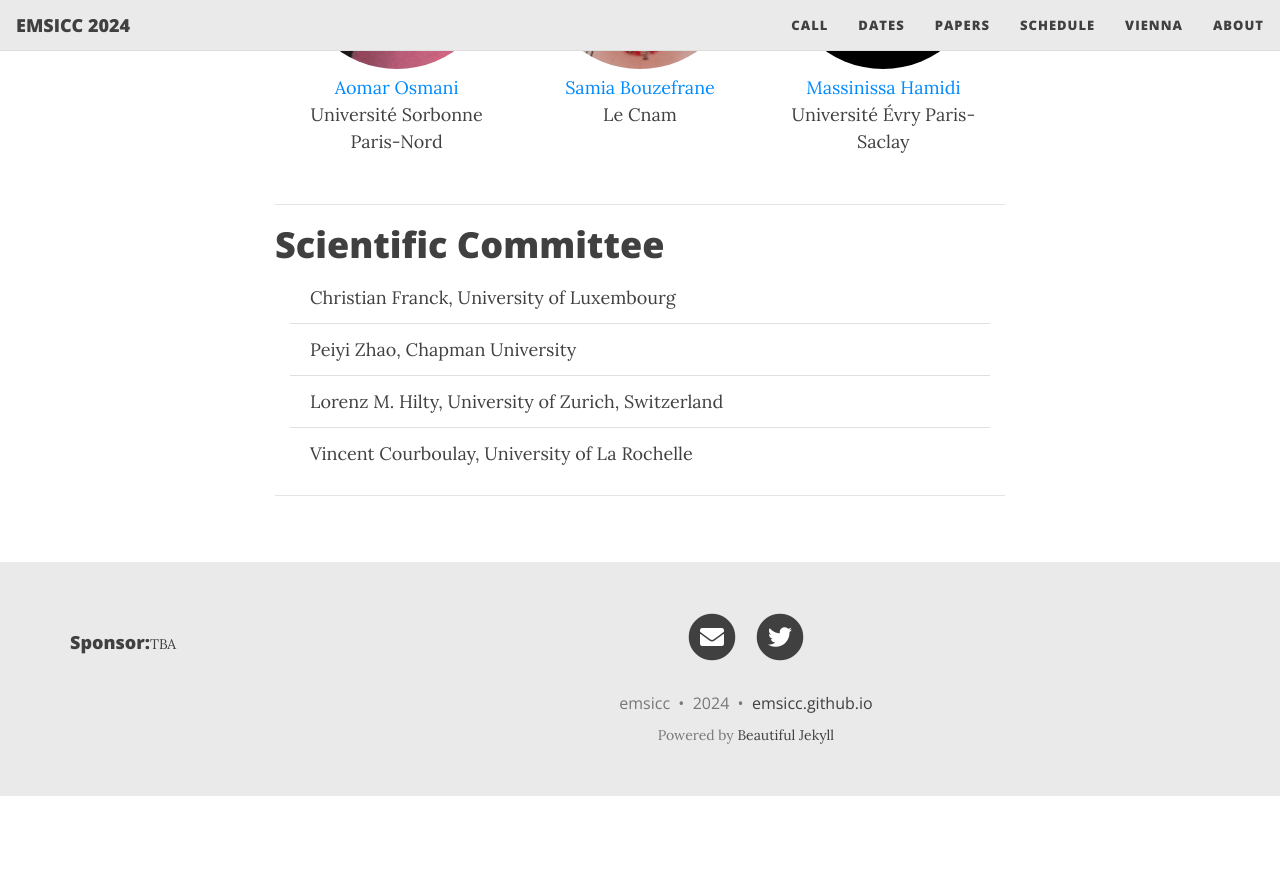
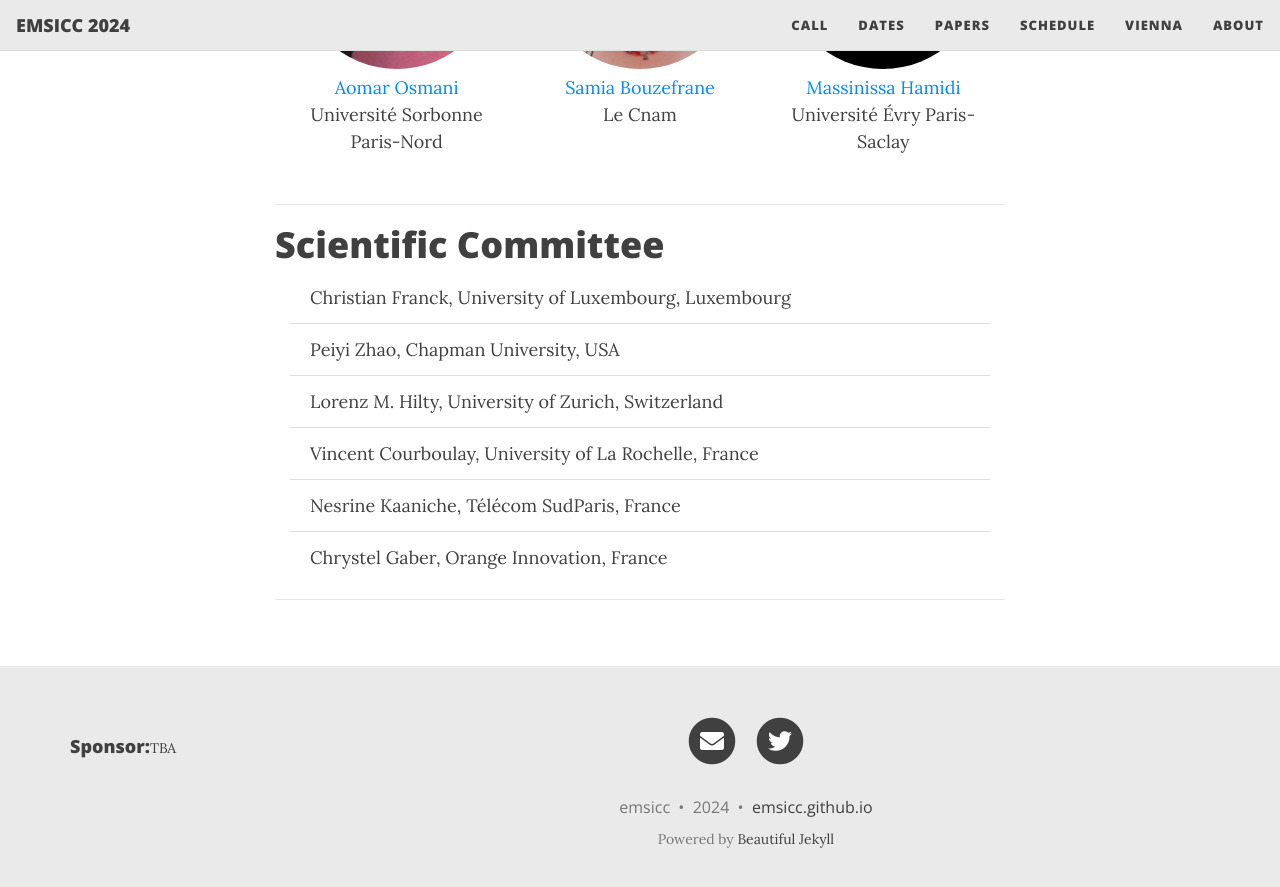
Before and after one commit to emsicc/2024, a Jekyll site: the page built from index.md, in a window 1280 px wide and 900 px high, scrolled down 2208 px. Shown: the top 887 px of the window. Built offline with Jekyll 4.4.1, drawn with Linux system fonts in a browser that asks for light colours; nearby versions of some CDN libraries; before the commit the page ends 3004 px from its top, so only the background shows below that.

Commit message:
Update pc.yml

```diff
--- a/_data/pc.yml
+++ b/_data/pc.yml
@@ -1,6 +1,8 @@
 people: [
-  "Christian Franck, University of Luxembourg",
-  "Peiyi Zhao, Chapman University",
+  "Christian Franck, University of Luxembourg, Luxembourg",
+  "Peiyi Zhao, Chapman University, USA",
   "Lorenz M. Hilty, University of Zurich, Switzerland",
-  "Vincent Courboulay, University of La Rochelle"
+  "Vincent Courboulay, University of La Rochelle, France",
+  "Nesrine Kaaniche, Télécom SudParis, France",
+  "Chrystel Gaber, Orange Innovation, France"
 ]
```
